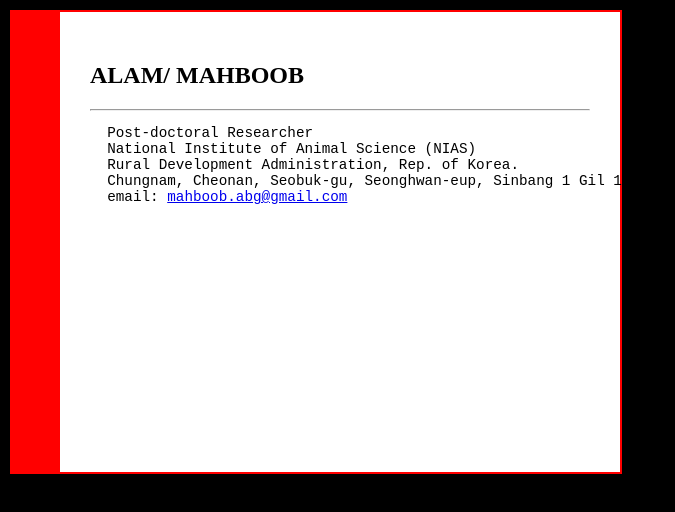
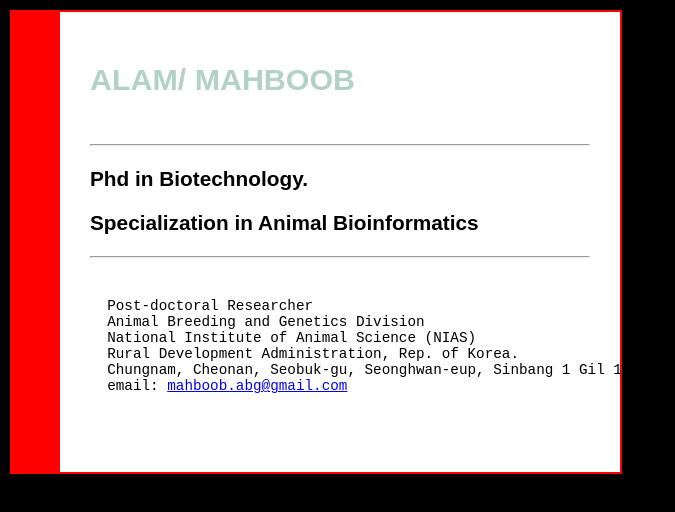
Before and after one commit to mahboob82/mahboob82.github.io, a plain HTML site: page contact.htm in a window 1280 px wide. Shown: the whole page, without its empty margins (0-675 px from the left). Drawn offline with Linux system fonts and the light colour scheme.

Commit message:
Update contact.htm

```diff
--- a/contact.htm
+++ b/contact.htm
@@ -23,16 +23,27 @@
       font-size:1.9em;
       color: #b1d2c4;
     }
+    h3{
+      font-family: Arial;
+      font-size:1.3em;
+    }
     pre {
       font-size:1.1em;
     }
   </style>
 </head>
 <body >
-<h2>ALAM/ MAHBOOB</h2>
+<h1>ALAM/ MAHBOOB</h2>
+<br>
 <hr>
+<h3>Phd in Biotechnology.</h3>
+<h3>Specialization in <b>Animal Bioinformatics</b></h3>
+<hr>
+<br>
+
 <pre>
   Post-doctoral Researcher
+  Animal Breeding and Genetics Division
   National Institute of Animal Science (NIAS)
   Rural Development Administration, Rep. of Korea.
   Chungnam, Cheonan, Seobuk-gu, Seonghwan-eup, Sinbang 1 Gil 114
```
